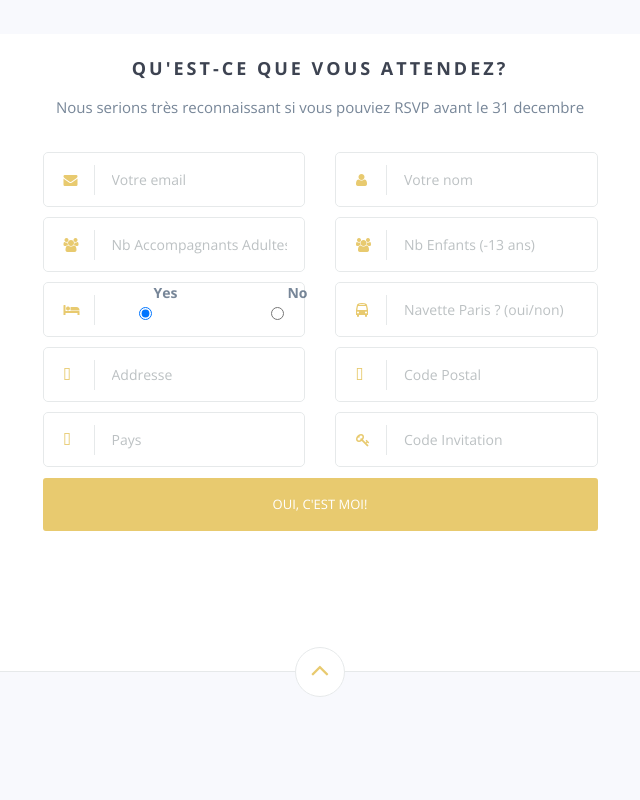
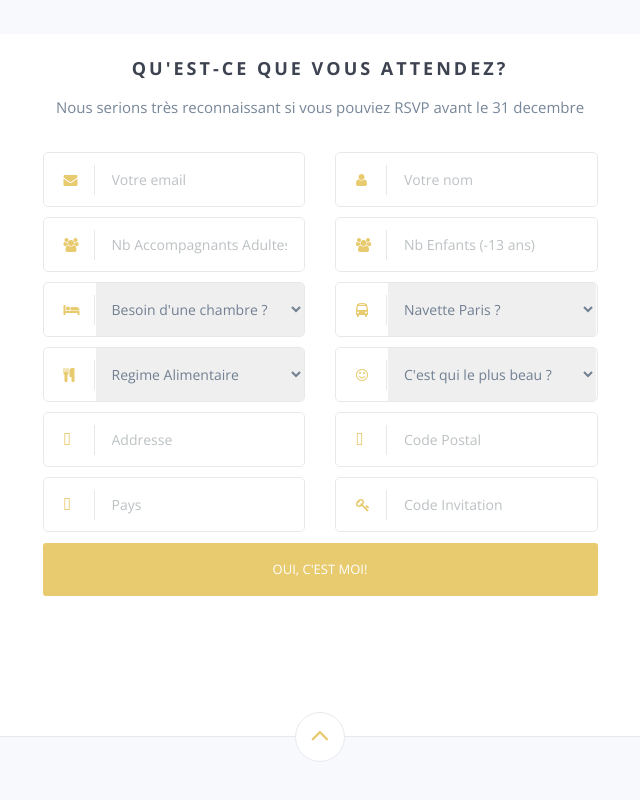
Before and after one commit to majdirabia/wedding-website, a website: page index.html in a window 1280 px wide. Shown: the part 3211-4011 px from the top of the page, without its empty margins (320-960 px from the left). Drawn offline with nearby package versions, Linux system fonts and the light colour scheme; some packages are replaced by stand-ins of ours; a script that the page names is missing; files whose address does not match are found by name.

Commit message:
dropdown  menu

```diff
--- a/index.html
+++ b/index.html
@@ -363,28 +363,57 @@
                                 <div class="col-md-6 col-sm-6">
                                     <div class="form-input-group">
                                         <i class="fa fa-bed"></i>
-                                        <div class="chechbox-item">
-                                            <label class="test">
-                                                <span>Yes </span>
-                                                <input type="radio" checked="checked" name="radio">
-                                                <span class="checkmark"></span>
-                                            </label>
-                                            <label class="test">
-                                                <span>No </span>
-                                                <input type="radio" name="radio">
-                                                <span class="checkmark"></span>
-                                            </label>
+                                        <div class="dropdown-item">
+                                            <select name="Bed">
+                                                <option selected disabled value="default">Besoin d'une chambre ?</option>
+                                                <option value="oui">Oui</option>
+                                                <option value="non">Non</option>
+                                            </select>
                                         </div>
                                         <!-- <input name="housing" class="" placeholder="Logement ? (oui/non)" required> -->
                                     </div>
                                 </div>
                                 <div class="col-md-6 col-sm-6">
                                     <div class="form-input-group">
-                                        <i class="fa fa-bus"></i><input name="transportation" class=""
-                                         placeholder="Navette Paris ? (oui/non)" required>
+                                        <i class="fa fa-bus"></i><div class="dropdown-item">
+                                            <select name="Navette">
+                                                <option selected disabled value="default" >Navette Paris ?</option>
+                                                <option value="oui">Oui</option>
+                                                <option value="non">Non</option>
+                                            </select>
+                                        </div>
                                     </div>
                                 </div>
                             </div>
+                            <div class="row">
+                                <div class="col-md-6 col-sm-6">
+                                    <div class="form-input-group">
+                                        <i class="fa fa-cutlery"></i>
+                                        <div class="dropdown-item">
+                                            <select name="regime">
+                                                <option selected disabled value="default" >Regime Alimentaire</option>
+                                                <option value="oui">Vegetarien</option>
+                                                <option value="non">Vegan</option>
+                                                <option value="non">Carnivore (Halal)</option>
+                                            </select>
+                                        </div>
+                                        <!-- <input name="housing" class="" placeholder="Logement ? (oui/non)" required> -->
+                                    </div>
+                                </div>
+                                <div class="col-md-6 col-sm-6">
+                                    <div class="form-input-group">
+                                        <i class="fa fa-smile-o"></i>
+                                        <div class="dropdown-item">
+                                            <select name="Navette">
+                                                <option selected disabled value="default" >C'est qui le plus beau ?</option>
+                                                <option value="oui">Laura</option>
+                                                <option value="non">Majdi</option>
+                                            </select>
+                                        </div>
+                                    </div>
+                                </div>
+                            </div>
+
                             <div class="row">
                                 <div class="col-md-6 col-sm-6">
                                     <div class="form-input-group">
--- a/sass/styles.scss
+++ b/sass/styles.scss
@@ -861,6 +861,8 @@ RSVP form
       .fa-key,
       .fa-address-book,
       .fa-bus,
+      .fa-cutlery,
+      .fa-smile-o,
       .fa-bed {
         font-size: 14px;
         position: absolute;
@@ -878,14 +880,66 @@ RSVP form
         border-radius: 6px;
         border: none;
       }
-      .chechbox-item {
+      .dropdown-item {
         display: flex;
+        transform: translateX(52px);
+        height: 100%;
+
       }
+     .dropdown-item body {
+     display: flex;
+     align-items: center;
+     justify-content: center;
+     margin: 0 auto;
+     height: 100vh;
+     background-color: #f1f1f1;
+   }
+
       .checkmark {
                 background-color: #f69d52;
 
       }
-      .test {
+    .dropdown-item select {
+    //  margin-bottom: 10px;
+    //  margin-top: 10px;
+    border: none;
+        align-items: center;
+        width: 80%;
+        text-indent: 12px;
+        // text-align: end;
+   }
+
+   select option {
+      //margin: 40px;
+      background:white;
+      color: black;
+      //text-shadow: 0 1px 0 rgba(0, 0, 0, 0.4);
+    }
+
+   .dropdown-item select .select-arrow-active:after {
+      border-color: transparent transparent #fff transparent;
+      top: 7px;
+    }
+    /* style the items (options), including the selected item: */
+    .select-items div,.select-selected {
+      color: #ffffff;
+      padding: 8px 16px;
+      border: 1px solid transparent;
+      border-color: transparent transparent rgba(0, 0, 0, 0.1) transparent;
+      cursor: pointer;
+    }
+
+    /* Style items (options): */
+    .select-items {
+      position: absolute;
+      background-color: DodgerBlue;
+      top: 100%;
+      left: 0;
+      right: 0;
+      z-index: 99;
+    }
+
+    .test {
         position: relative;
         margin-left: 70px;
         width: 70%;
```
Also changed, not shown: css/styles.min.css.
